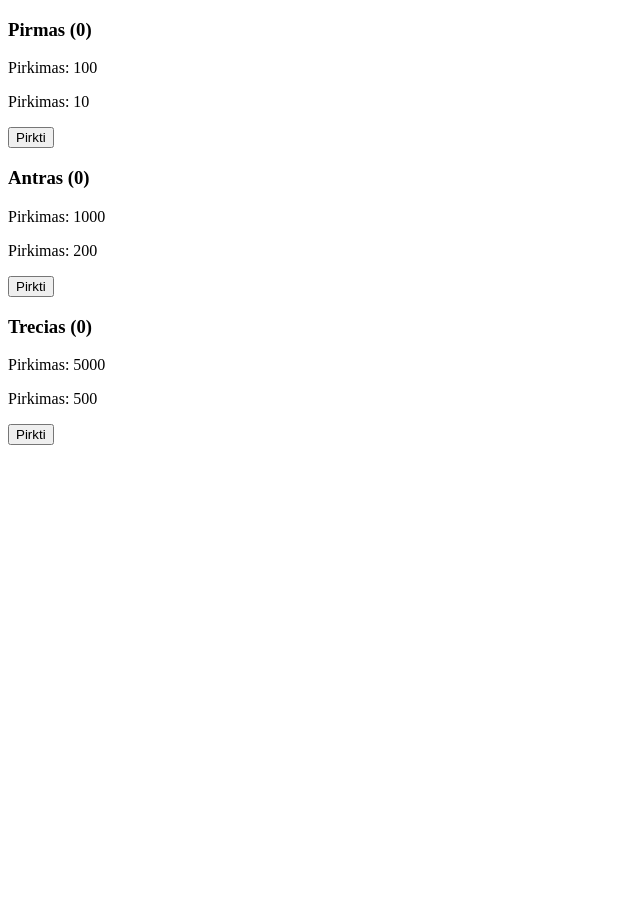
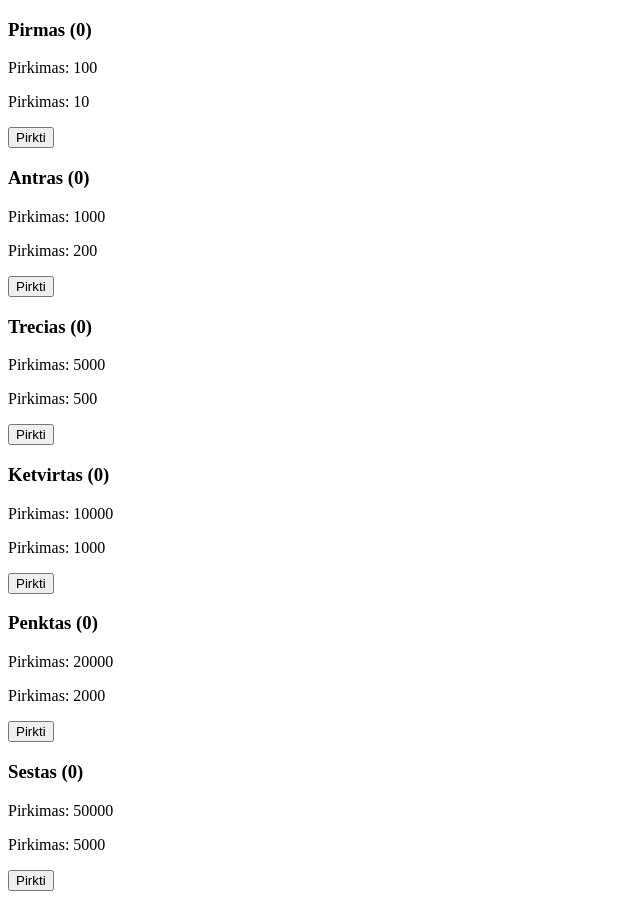
Before and after one commit to Zilvis92/ClickGame, a plain HTML site: page index.html in a window 1280 px wide. Shown: the whole page, without its empty margins (0-640 px from the left). Before the commit the page ends 800 px from the top, so only its background shows below. Drawn offline with Linux system fonts and the light colour scheme.

Commit message:
sukuriau desne puse

```diff
--- a/index.html
+++ b/index.html
@@ -38,8 +38,38 @@
                 <button>Pirkti</button>
             </div>
         </div>
+
         <div class="main-game"></div>
-        <div class="factories-right"></div>
+
+        <div class="factories-right">
+            <div class="factory">
+                <h3>
+                    <span class="title">Ketvirtas</span>
+                    <span class="count">(0)</span>
+                </h3>
+                <p>Pirkimas: <span class="price">10000</span></p>
+                <p>Pirkimas: <span class="adds">1000</span></p>
+                <button>Pirkti</button>
+            </div>
+            <div class="factory">
+                <h3>
+                    <span class="title">Penktas</span>
+                    <span class="count">(0)</span>
+                </h3>
+                <p>Pirkimas: <span class="price">20000</span></p>
+                <p>Pirkimas: <span class="adds">2000</span></p>
+                <button>Pirkti</button>
+            </div>
+            <div class="factory">
+                <h3>
+                    <span class="title">Sestas</span>
+                    <span class="count">(0)</span>
+                </h3>
+                <p>Pirkimas: <span class="price">50000</span></p>
+                <p>Pirkimas: <span class="adds">5000</span></p>
+                <button>Pirkti</button>
+            </div>
+        </div>
     </div>
 
 
```
